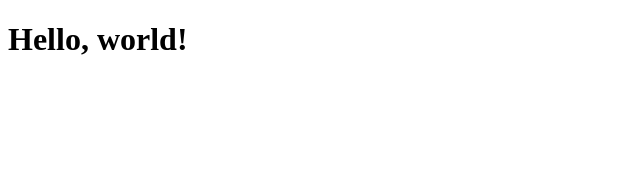
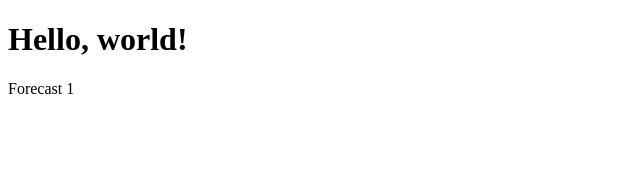
Before and after one commit to emmastout01/weather-api, a React app: page /forecast/1 in a window 1280 px wide. Shown: the top 170 px of the page, without its empty margins (0-640 px from the left). Built offline with nearby package versions, Linux system fonts and the light colour scheme.

Commit message:
add react router and skeleton components

```diff
--- a/src/App.tsx
+++ b/src/App.tsx
@@ -1,21 +1,25 @@
 import React from "react";
+import { Route, Routes } from "react-router";
+import Home from "./routes/Home";
+import Forecast from "./routes/Forecast";
+import Current from "./routes/Current";
+import History from "./routes/History"
 
 
 const App = () => {
     return (
+      <>
         <div>
-            <h1>Hello, world!</h1>
+          <h1>Hello, world!</h1>
         </div>
-    )
-
-    /* routes:
-     - Home
-     - forecast/zipcode
-     - current/zipcode
-     - history/zipcode
-
-    */
-
+        <Routes>
+          <Route path="/" element={<Home />} />
+          <Route path="forecast/:zipcode" element={<Forecast />} />
+          <Route path="current/:zipcode" element={<Current />} />
+          <Route path="history/:zipcode" element={<History />} />
+        </Routes>
+      </>
+    );
 }
 
 export default App;
--- a/src/index.tsx
+++ b/src/index.tsx
@@ -5,5 +5,9 @@ import App from "./App";
 
 const rootElement = document.getElementById("root");
 
-ReactDOM.render( <App />, rootElement
+ReactDOM.render(
+  <BrowserRouter>
+    <App />
+  </BrowserRouter>,
+  rootElement
 );
--- /dev/null
+++ b/src/routes/Current/index.tsx
@@ -0,0 +1,5 @@
+import React from "react";
+
+const Current = () => <div>Current</div>;
+
+export default Current;
--- /dev/null
+++ b/src/routes/Forecast/index.tsx
@@ -0,0 +1,10 @@
+import React from "react";
+import { useParams } from "react-router-dom";
+
+const Forecast = () => {
+    const params = useParams();
+
+    return <div>Forecast {params.zipcode}</div>;
+};
+
+export default Forecast;
--- /dev/null
+++ b/src/routes/History/index.tsx
@@ -0,0 +1,5 @@
+import React from "react";
+
+const History = () => <div>History</div>;
+
+export default History;
--- /dev/null
+++ b/src/routes/Home/index.tsx
@@ -0,0 +1,5 @@
+import React from 'react';
+
+const Home = () => (<div>Home</div>)
+
+export default Home;
--- a/webpack.config.js
+++ b/webpack.config.js
@@ -29,6 +29,7 @@ module.exports = {
     },
     static: path.join(__dirname, "public/"),
     hot: true,
+    historyApiFallback: true,
   },
   plugins: [new webpack.HotModuleReplacementPlugin()],
 };
```
Also changed, not shown: src/routes/Current/index.ts (deleted).
